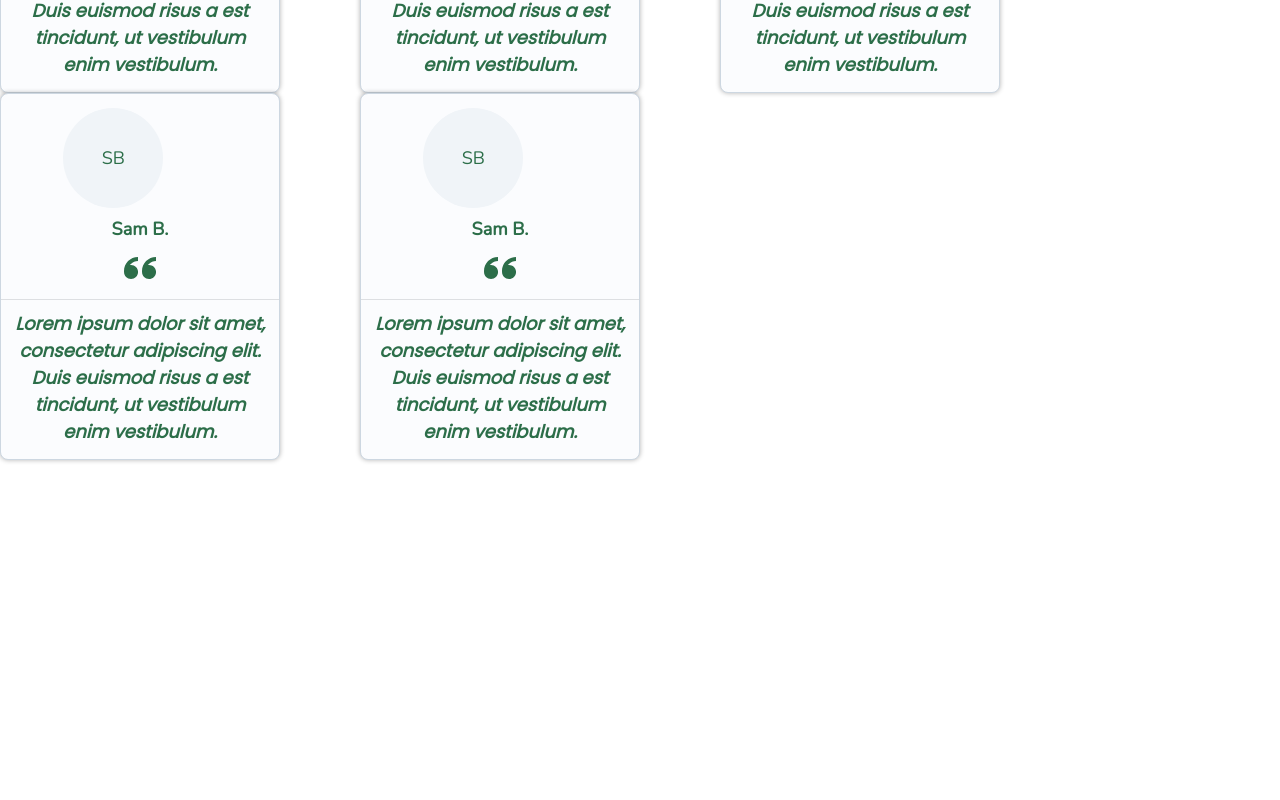
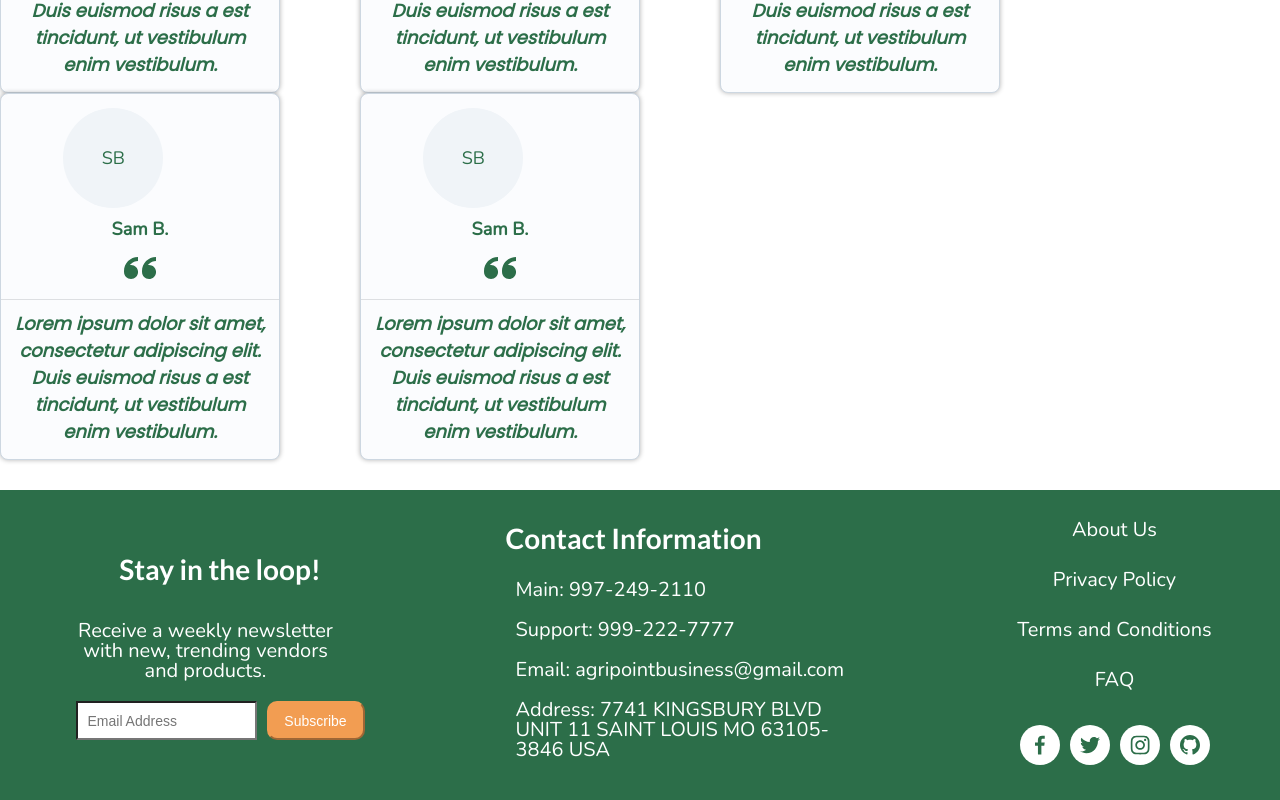
Before and after one commit to BlackPearlescence/AgriPointCapstone, a React (Create React App) app in the folder client/: page / in a window 1280 px wide. Shown: the part 2176-2976 px from the top of the page. Before the commit the page ends 2666 px from the top, so only its background shows below. Built offline with nearby package versions, Linux system fonts and the light colour scheme.

Commit message:
do footer

```diff
--- a/client/package.json
+++ b/client/package.json
@@ -11,6 +11,7 @@
     "@testing-library/react": "^13.4.0",
     "@testing-library/user-event": "^13.5.0",
     "chart.js": "^4.2.1",
+    "classnames": "^2.3.2",
     "react": "^18.2.0",
     "react-chartjs-2": "^5.2.0",
     "react-dom": "^18.2.0",
@@ -18,6 +19,7 @@
     "react-redux": "^8.0.5",
     "react-router-dom": "^6.10.0",
     "react-scripts": "5.0.1",
+    "react-social-icons": "^5.15.0",
     "sass": "^1.60.0",
     "semantic-ui-css": "^2.5.0",
     "semantic-ui-react": "^2.1.4",
--- a/client/src/components/Footer.jsx
+++ b/client/src/components/Footer.jsx
@@ -1,9 +1,44 @@
 import styles from "./Footer.module.scss"
+import { SocialIcon } from 'react-social-icons';
+
 const Footer = () => {
 
     return (
         <div className={styles.footerContainer}>
+            <div className={styles.subscribeContainer}>
+                <h3>Stay in the loop!</h3>
+                <span>
+                    Receive a weekly newsletter with new,
+                    trending vendors and products.
+                </span>
+                <form className={styles.subscribeFormContainer}>
+                    <input className={styles.subscribeEmail} type="text" placeholder="Email Address" />
+                    <input className={styles.subscribeSubmit} type="submit" value="Subscribe" />
+                </form>
+            </div>
 
+            <div className={styles.contactContainer}>
+                <h3>Contact Information</h3>
+                <span>Main: 997-249-2110</span>
+                <span>Support: 999-222-7777</span>
+                <span>Email: agripointbusiness@gmail.com</span>
+                <span>Address: 7741 KINGSBURY BLVD UNIT 11 SAINT LOUIS MO 63105-3846 USA</span>
+            </div>
+
+            <div className={styles.footerLinksContainer}>
+                <div className={styles.footerSiteContainer}>
+                    <a href="#">About Us</a>
+                    <a href="#">Privacy Policy</a>
+                    <a href="#">Terms and Conditions</a>
+                    <a href="#">FAQ</a>
+                </div>
+                <div className={styles.footerSocialContainer}>
+                    <SocialIcon bgColor="white" url="https://facebook.com/blahblahblah" />
+                    <SocialIcon bgColor="white" url="https://twitter.com/blahblahblah" />
+                    <SocialIcon bgColor="white" url="https://instagram.com/blahblahblah" />
+                    <SocialIcon bgColor="white" url="https://github.com/blahblahblah" />
+                </div>
+            </div>
         </div>
     )
 }
--- a/client/src/components/Footer.module.scss
+++ b/client/src/components/Footer.module.scss
@@ -0,0 +1,108 @@
+@use "../App.scss";
+@use "./shared.scss";
+
+.footerContainer {
+    display: flex;
+    flex-direction: row;
+    justify-content: space-around;
+    background-color: App.$darkspringgreen;
+    color: App.$white;
+    width:100%;
+    padding-top: 30px;
+    padding-bottom: 30px;
+}
+
+.subscribeContainer {
+    display: flex;
+    flex-direction: column;
+    justify-content: center;
+}
+
+.subscribeContainer *{
+    padding:10px;
+}
+
+.subscribeContainer h3 {
+    font-size: App.$medium-3;
+}
+
+.subscribeContainer span {
+    width: 280px;
+    font-size: App.$medium-1;
+    padding-bottom: 10px;
+
+}
+
+
+.subscribeEmail {
+    width: 181px;
+    height: 39px;
+}
+
+.subscribeSubmit {
+    width: 98px;
+    height: 39px;
+    border-radius: 10px;
+    background-color: App.$pumpkinorange;
+    border-color: App.$pumpkinorange;
+    color: App.$white;
+    margin-left: 10px;
+    font-weight: 300;
+
+    transition: color 0.2s ease, background-color 0.2s ease;
+
+    &:hover{
+        background-color: App.$white;
+        color: App.$pumpkinorange;
+    }
+}
+
+
+
+
+.contactContainer {
+    display: flex;
+    flex-direction: column;
+    justify-content: space-between;
+    text-align: left;
+}
+
+.contactContainer h3 {
+    font-size:  App.$medium-3;
+}
+.contactContainer span {
+    width: 378px;
+    font-size: App.$medium-1;
+    padding: 10px;
+}
+
+.footerLinksContainer {
+    display: flex;
+    flex-direction: column;
+}
+
+.footerSiteContainer {
+    display: flex;
+    flex-direction: column;
+    font-size: App.$medium-1;
+}
+
+.footerSiteContainer a {
+    padding-bottom: 30px;
+    text-decoration: none;
+    color: App.$white;
+    transition: color 0.2s ease-in-out;
+
+    &:hover {
+        color: App.$springgreen;
+    }
+}
+
+.footerSocialContainer {
+    display: flex;
+    flex-direction: row;
+}
+
+.footerSocialContainer *{
+    padding: 5px;
+}
--- a/client/src/components/LandingHero.jsx
+++ b/client/src/components/LandingHero.jsx
@@ -1,9 +1,15 @@
+import { useState } from "react";
 import styles from "./LandingHero.module.scss"
+import classNames from "classnames";
 
 const LandingHero = () => {
+    const [heroItemsLoaded, setHeroItemsLoaded] = useState(false)
 
+    const handleHeroItemsLoad = () => {
+        setHeroItemsLoaded(true)
+    }
     return(
-        <div className={styles.landingHeroContainer}>
+        <div className={styles.landingHeroContainer} onLoad={handleHeroItemsLoad}>
             <div className={styles.landingHeroMask}></div>
             <div className={styles.landingBarContainer}>
                 <div className={styles.brandContainer}>
@@ -13,15 +19,15 @@ const LandingHero = () => {
                 <button className={styles.loginBtn}>Log In</button>
             </div>
             <div className={styles.ctaContainer}>
-                <div className={styles.heroHeading}>
+                <div className={heroItemsLoaded ?  styles.heroHeadingShow : styles.heroHeading}>
                     One big happy family of cultivators ready to
                     deliver farm freshness to your doorstep.
                 </div>
-                <div className={styles.ctaBtnContainer}>
+                <div className={heroItemsLoaded ? styles.ctaBtnContainerShow : styles.ctaBtnContainer}>
                     <button>Explore Products</button>
                     <button>Learn More</button>
                 </div>
-                <a href="#">I'm a farmer!</a>
+                <a href="#" className={heroItemsLoaded ? styles.farmerLinkShow : styles.farmerLink}>I'm a farmer!</a>
             </div>
         </div>
     )
--- a/client/src/components/LandingHero.module.scss
+++ b/client/src/components/LandingHero.module.scss
@@ -46,8 +46,19 @@
     text-decoration: underline;
 }
 
+
 .ctaContainer a:hover{
     color: App.$darkspringgreen
+}
+
+.farmerLink {
+    opacity: 0;
+    transition: opacity 1.2s ease-in-out;
+}
+
+.farmerLinkShow {
+    opacity: 1;
+    transition: opacity 1.2s ease-in-out;
 }
 
 .heroHeading {
@@ -55,15 +66,50 @@
     width: 809px;
     height: 185px;
     line-height: 65px;
+
+    opacity: 0;
+    transition: opacity 0.5s ease-in-out;
+}
+
+.heroHeadingShow {
+    @include shared.extralargeheading;
+    width: 809px;
+    height: 185px;
+    line-height: 65px;
+    transition: opacity 0.5s ease-in-out;
+    opacity: 1;
 }
 
 .ctaBtnContainer {
     // margin-top: 50px;
     // bottom: 50px;
     // margin-bottom: 50px;
+    opacity: 0;
+    transition: opacity 1s ease-in-out;
+}
+
+.ctaBtnContainerShow {
+    transition: opacity 1s ease-in-out;
+    opacity:1;
 }
 
 .ctaBtnContainer button {
+    @include shared.basicdarkspringgreenbtn;
+    width: 294px;
+    height: 69px;
+    margin-left: 20px;
+    margin-right: 20px;
+    margin-top: 30px;
+    margin-bottom: 30px;
+
+    transition: background-color 0.3s ease, color 0.3s ease;
+    &:hover{
+        background-color: App.$white;
+        color: App.$darkspringgreen
+    }
+}
+
+.ctaBtnContainerShow button {
     @include shared.basicdarkspringgreenbtn;
     width: 294px;
     height: 69px;
```
Also changed, not shown: 1 other file (tests, documents, lock files or other folders).
